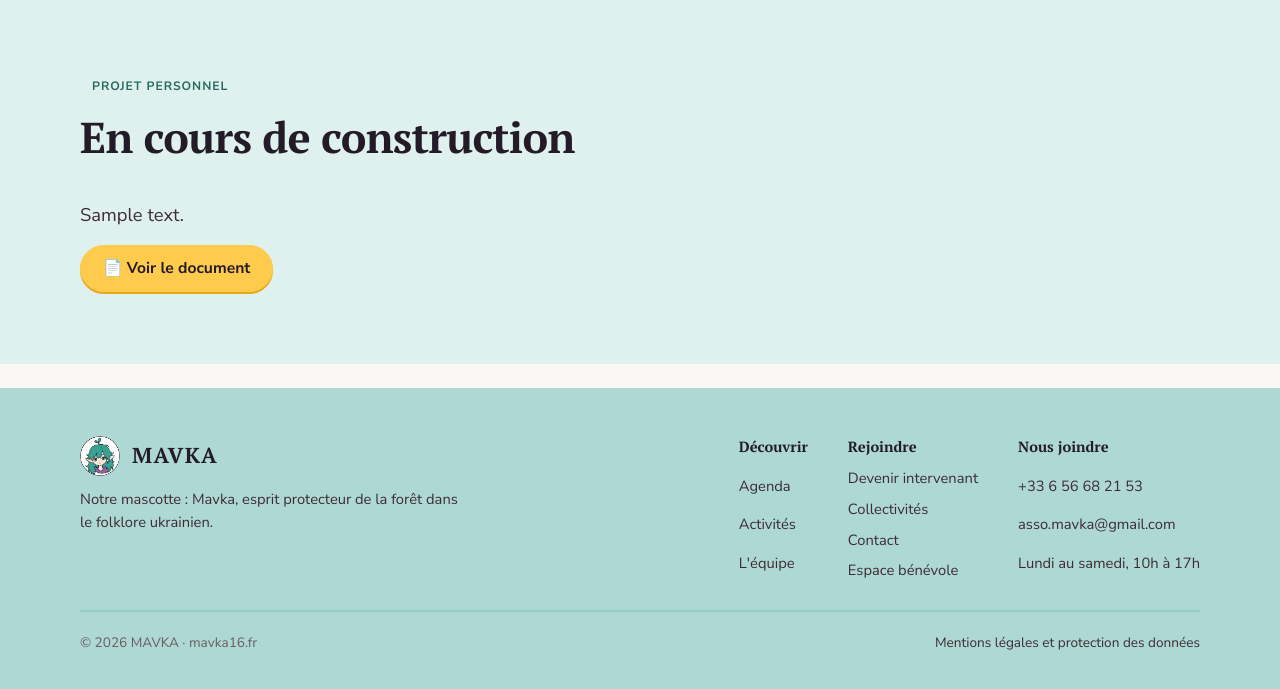
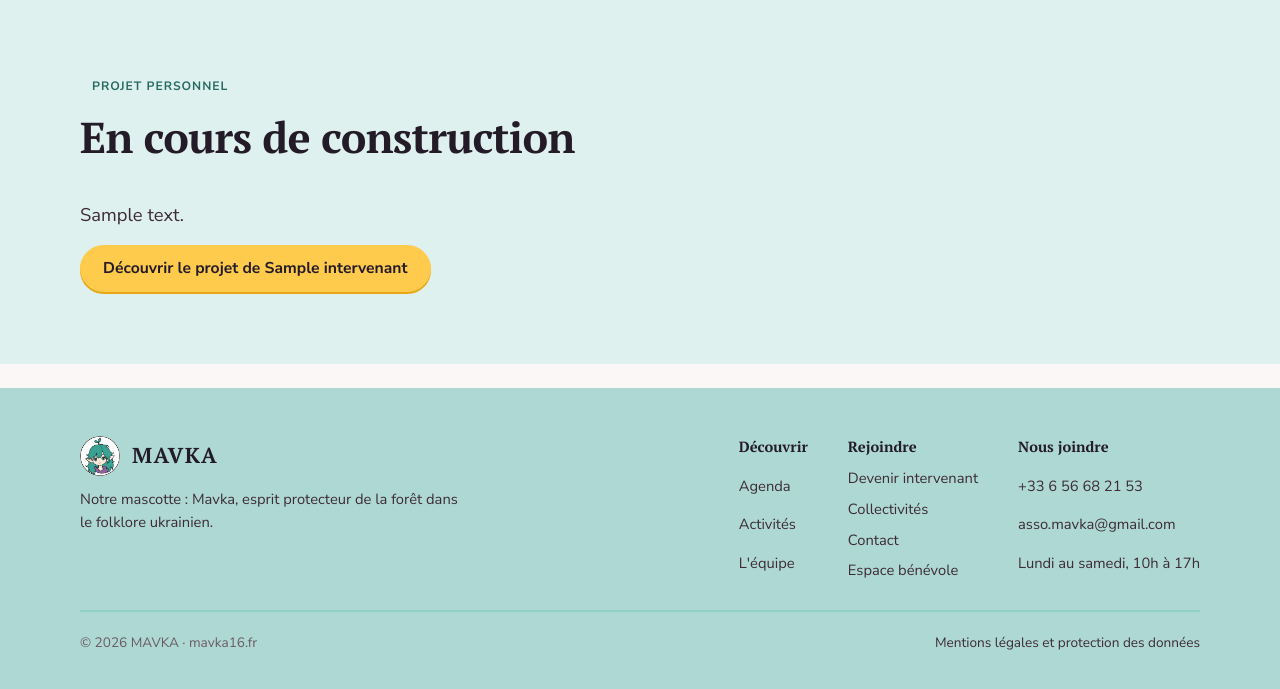
Before and after one commit to assomavka-mas/MAVKA-admin, a PHP site: page /intervenant.php?id=1 in a window 1280 px wide. Shown: the part 2372-3061 px from the top of the page. Run offline with PHP 8.4, Linux system fonts and the light colour scheme; tables that the repository leaves empty hold one stand-in row (values such as "Sample post"); grey boxes marked "Sample" are stand-in pictures.

Commit message:
Bouton du projet personnel : libellé personnalisé, plus humain
"Voir le document" -> "Découvrir le projet de [Nom]" — ce bloc parle
du parcours de quelqu'un, pas d'une formalité administrative.

Co-Authored-By: Claude Sonnet 5 <noreply@anthropic.com>
Claude-Session: https://claude.ai/code/session_01UY3iUaiudK9LGosJdDt1VG

```diff
--- a/intervenant.php
+++ b/intervenant.php
@@ -28,8 +28,10 @@ $projetFichierUrl = ($iv && !empty($iv['projet_developpement_fichier']) && $iv['
     : null;
 // Un seul bouton, jamais les deux : le fichier téléversé prime sur le lien (le fichier est
 // généralement la version la plus à jour — c'est le dernier geste que fait la personne/Larysa).
+// Libellé personnalisé (prénom+nom) plutôt qu'un "Voir le document" trop administratif — ce
+// bloc parle du parcours de quelqu'un, pas d'une formalité.
 $projetDocUrl = $projetFichierUrl ?: ($iv['projet_developpement'] ?? null);
-$projetDocLabel = $projetFichierUrl ? '📄 Voir le document' : '🔗 Consulter le document';
+$projetDocLabel = $iv ? 'Découvrir le projet de ' . $iv['nom'] : '';
 
 // Présentation / Parcours / Ma vision, affichés en onglets (pilule) sur la page publique.
 $sections = [];
@@ -184,7 +186,7 @@ if ($iv) {
       </div>
       <?php if ($iv['projet_developpement_description']): ?><p class="lede" style="white-space:pre-line"><?= htmlspecialchars($iv['projet_developpement_description']) ?></p><?php endif; ?>
       <?php if ($projetDocUrl): ?>
-      <p style="margin-top:16px"><a class="btn btn-ghost" href="<?= htmlspecialchars($projetDocUrl) ?>" target="_blank" rel="noopener"><?= $projetDocLabel ?></a></p>
+      <p style="margin-top:16px"><a class="btn btn-ghost" href="<?= htmlspecialchars($projetDocUrl) ?>" target="_blank" rel="noopener"><?= htmlspecialchars($projetDocLabel) ?></a></p>
       <?php endif; ?>
     </div>
   </section>
```
